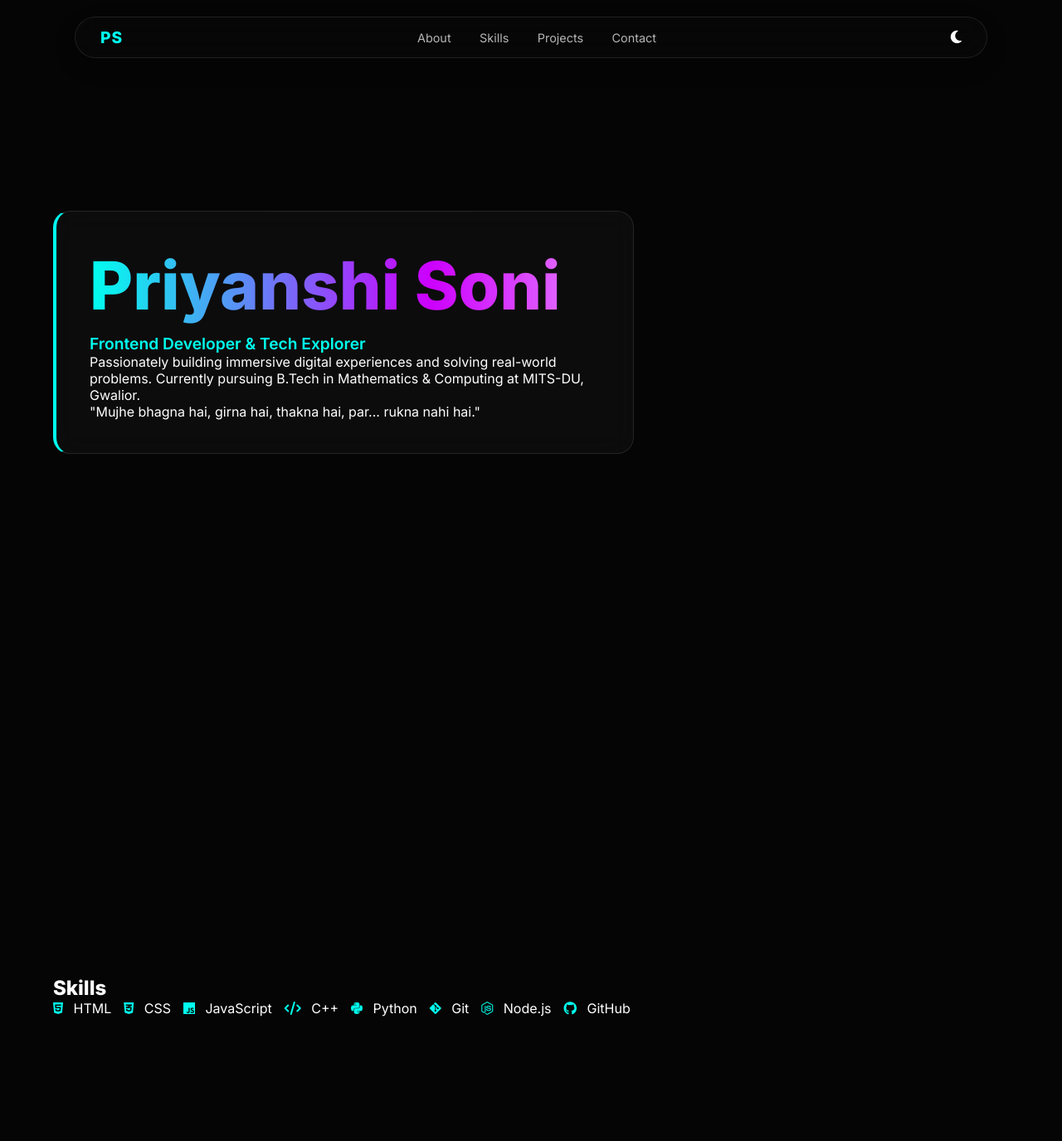
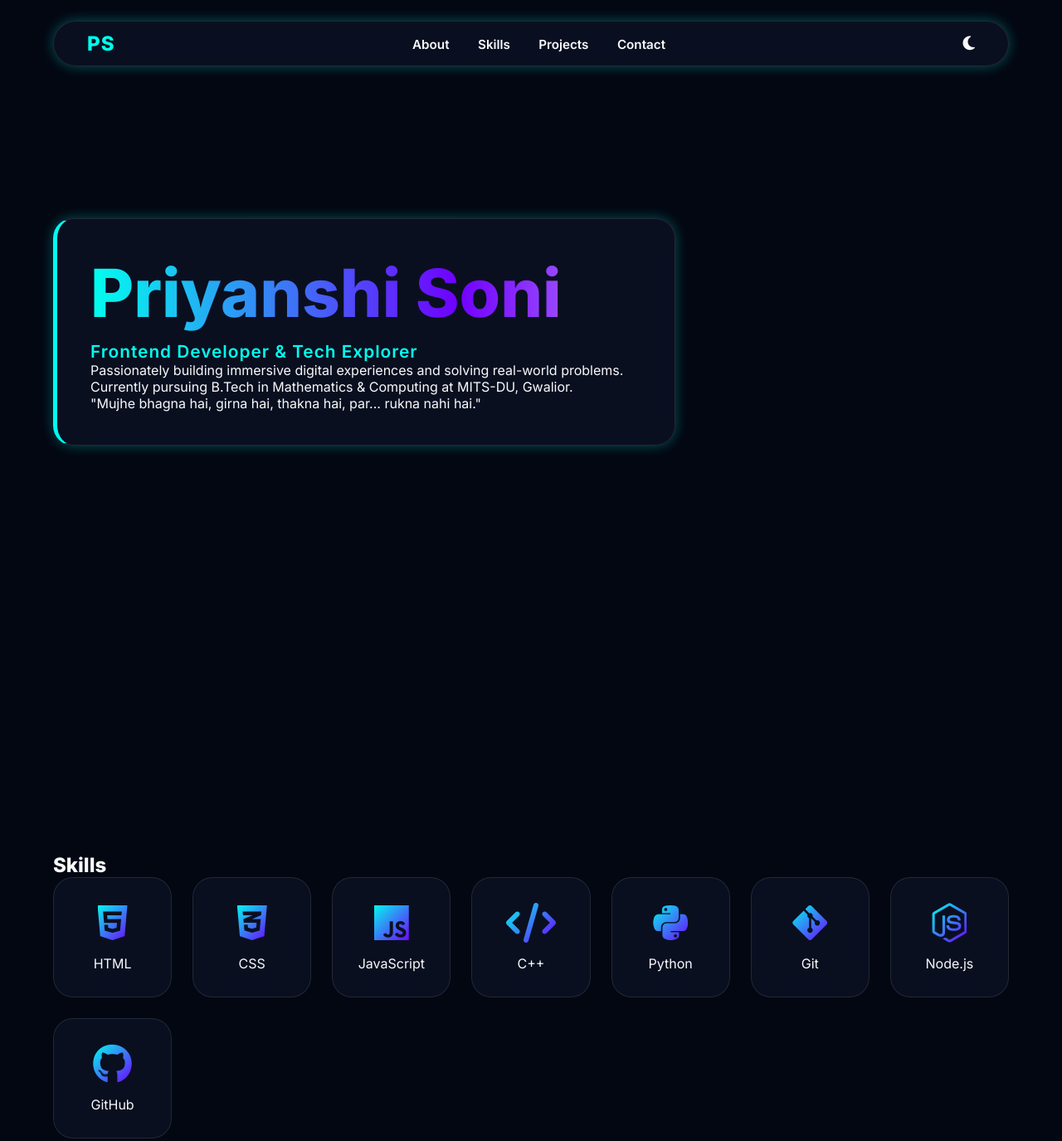
Before and after one commit to priyanshi020706/my-portfolio-2, a plain HTML site: page index.html in a window 1280 px wide. Shown: the top 1375 px of the page at 83% size. Drawn offline with nearby package versions, Linux system fonts and the light colour scheme.

Commit message:
better effects

```diff
--- a/index.html
+++ b/index.html
@@ -3,7 +3,7 @@
 <head>
   <meta charset="UTF-8">
   <meta name="viewport" content="width=device-width, initial-scale=1.0">
-  <title>Priyanshi Soni | Portfolio</title>
+  <title><h1 class="title">Priyanshi <span class="accent-text">Soni</span></h1></title>
   <link rel="stylesheet" href="https://fonts.googleapis.com/css2?family=Inter:wght@300;400;600;800&display=swap">
   <link rel="stylesheet" href="https://cdnjs.cloudflare.com/ajax/libs/font-awesome/6.5.0/css/all.min.css">
   <link rel="stylesheet" href="./style.css">
@@ -82,7 +82,7 @@
       <h2 class="section-heading">Let's Connect</h2>
       <div class="contact-grid">
         <a href="mailto:priyanshisoni2706@gmail.com" class="contact-btn">
-          <i class="fa-solid fa-envelope"></i> Gmail
+          <i class="fa-solid fa-envelope"></i> Email me
         </a>
         <a href="https://github.com/priyanshi020706" target="_blank" class="contact-btn">
           <i class="fa-brands fa-github"></i> GitHub
--- a/style.css
+++ b/style.css
@@ -3,25 +3,24 @@
 
 /* ===== THEME VARIABLES ===== */
 :root {
-  --bg-color: #050505;
-  --text-color: #ffffff;
-  --nav-bg: rgba(10, 10, 10, 0.4); /* Glassier */
-  --box-bg: rgba(255, 255, 255, 0.03);
-  --card-bg: rgba(255, 255, 255, 0.05);
-  --accent-cyan: #00ffee;
-  --accent-purple: #cc00ff;
+  --bg-color: #030712;
+  --text-color: #f8fafc;
+  --accent-primary: #00ffee; /* Neon Cyan */
+  --accent-secondary: #7000ff; /* Electric Purple */
+  --card-bg: rgba(15, 23, 42, 0.6);
   --border-color: rgba(255, 255, 255, 0.1);
-  --glass-blur: blur(15px);
+  --border-glow: 0 0 15px rgba(0, 255, 238, 0.3);
+  --glass-blur: blur(20px);
 }
 
 body.light-mode {
-  --bg-color: #f4f7f6;
-  --text-color: #1a1a2e;
-  --nav-bg: rgba(255, 255, 255, 0.6);
-  --box-bg: rgba(0, 0, 0, 0.02);
-  --card-bg: rgba(0, 0, 0, 0.03);
-  --accent-cyan: #0077ff;
-  --border-color: rgba(0, 0, 0, 0.08);
+  --bg-color: #f1f5f9;
+  --text-color: #0f172a;
+  --accent-primary: #2563eb; /* Royal Blue */
+  --accent-secondary: #7c3aed;
+  --card-bg: rgba(255, 255, 255, 0.8);
+  --border-color: rgba(0, 0, 0, 0.1);
+  --border-glow: 0 0 15px rgba(37, 99, 235, 0.2);
 }
 
 /* ===== RESET & BASE ===== */
@@ -39,67 +38,82 @@ body {
   transition: background 0.5s ease, color 0.5s ease;
 }
 
-html { scroll-behavior: smooth; }
+html {
+  scroll-behavior: smooth;
+  scroll-padding-top: 100px;
+}
 
-/* ===== NAVIGATION (Floating Pill Design) ===== */
+/* ===== NAVIGATION (Magnificent Floating Command Center) ===== */
 .navbar {
   position: fixed;
-  top: 20px;
+  top: 25px;
   left: 50%;
   transform: translateX(-50%);
   width: 90%;
-  max-width: 1100px;
-  padding: 12px 30px;
-  display: flex;
-  justify-content: space-between;
-  align-items: center;
-  background: var(--nav-bg);
+  max-width: 1200px;
+  padding: 12px 40px;
+  background: var(--card-bg);
   backdrop-filter: var(--glass-blur);
   -webkit-backdrop-filter: var(--glass-blur);
   border: 1px solid var(--border-color);
   border-radius: 100px;
+  display: flex;
+  justify-content: space-between;
+  align-items: center;
   z-index: 1000;
-  box-shadow: 0 10px 30px rgba(0,0,0,0.1);
+  box-shadow: var(--border-glow);
 }
 
 .logo {
-  font-size: 1.2rem;
+  font-size: 1.5rem;
   font-weight: 800;
-  color: var(--accent-cyan);
+  color: var(--accent-primary);
   letter-spacing: 1px;
 }
 
 .nav-links a {
+  position: relative;
+  text-decoration: none;
+  color: var(--text-color);
+  font-weight: 600;
   margin: 0 15px;
-  color: var(--text-color);
-  text-decoration: none;
-  font-size: 0.9rem;
-  font-weight: 500;
-  opacity: 0.7;
-  transition: 0.3s ease;
+  font-size: 0.95rem;
+  transition: 0.3s;
+}
+
+.nav-links a::after {
+  content: '';
+  position: absolute;
+  width: 0; height: 2px;
+  bottom: -5px; left: 0;
+  background: var(--accent-primary);
+  transition: 0.3s;
+  box-shadow: 0 0 10px var(--accent-primary);
 }
 
 .nav-links a:hover {
   opacity: 1;
-  color: var(--accent-cyan);
-  text-shadow: 0 0 10px var(--accent-cyan);
+  color: var(--accent-primary);
 }
 
-.nav-icons { display: flex; align-items: center; gap: 15px; }
+.nav-links a:hover::after {
+  width: 100%;
+}
 
-/* Theme Toggle Button Styling */
+.nav-icons { display: flex; align-items: center; gap: 20px; }
+
 .theme-btn {
   background: none;
   border: none;
   color: var(--text-color);
-  font-size: 1.1rem;
+  font-size: 1.2rem;
   cursor: pointer;
   transition: transform 0.4s ease;
 }
 
 .theme-btn:hover {
   transform: scale(1.2) rotate(20deg);
-  color: var(--accent-cyan);
+  color: var(--accent-primary);
 }
 
 /* ===== LAYOUT & SECTIONS ===== */
@@ -119,22 +133,22 @@ html { scroll-behavior: smooth; }
 
 .section.visible { opacity: 1; transform: translateY(0); }
 
-/* About Box Glassmorphism */
 .about-box {
-  background: var(--box-bg);
+  background: var(--card-bg);
   backdrop-filter: var(--glass-blur);
   border: 1px solid var(--border-color);
-  border-left: 4px solid var(--accent-cyan);
+  border-left: 5px solid var(--accent-primary);
   padding: 40px;
-  border-radius: 20px;
-  max-width: 700px;
+  border-radius: 24px;
+  max-width: 750px;
+  box-shadow: var(--border-glow);
 }
 
 /* Titles & Text */
 .title {
   font-size: clamp(2.5rem, 8vw, 5rem);
   font-weight: 800;
-  background: linear-gradient(90deg, var(--accent-cyan), var(--accent-purple), #fff, var(--accent-cyan));
+  background: linear-gradient(90deg, var(--accent-primary), var(--accent-secondary), #fff, var(--accent-primary));
   background-size: 200% auto;
   -webkit-background-clip: text;
   -webkit-text-fill-color: transparent;
@@ -146,51 +160,115 @@ html { scroll-behavior: smooth; }
 }
 
 .subtitle {
-  font-size: 1.2rem;
+  font-size: 1.3rem;
   font-weight: 600;
-  color: var(--accent-cyan);
+  color: var(--accent-primary);
   margin-top: 10px;
+  letter-spacing: 1px;
 }
 
-/* ===== MAGICAL CARDS ===== */
+/* ===== MAGICAL BENTO SKILLS ===== */
+.skills-grid {
+  display: grid;
+  grid-template-columns: repeat(auto-fit, minmax(140px, 1fr));
+  gap: 25px;
+  width: 100%;
+}
+
+.skill-badge {
+  background: var(--card-bg);
+  border: 1px solid var(--border-color);
+  border-radius: 24px;
+  padding: 30px 20px;
+  display: flex;
+  flex-direction: column;
+  align-items: center;
+  gap: 15px;
+  transition: all 0.5s cubic-bezier(0.175, 0.885, 0.32, 1.275);
+  backdrop-filter: var(--glass-blur);
+}
+
+.skill-badge i {
+  font-size: 3rem;
+  background: linear-gradient(135deg, var(--accent-primary), var(--accent-secondary));
+  -webkit-background-clip: text;
+  -webkit-text-fill-color: transparent;
+}
+
+.skill-badge:hover {
+  transform: scale(1.1) translateY(-10px);
+  background: rgba(255, 255, 255, 0.05);
+  border-color: var(--accent-primary);
+  box-shadow: 0 20px 40px rgba(0, 0, 0, 0.4), var(--border-glow);
+}
+
+/* ===== HOLOGRAM PROJECT CARDS ===== */
 .projects-grid {
   display: grid;
   grid-template-columns: repeat(auto-fit, minmax(300px, 1fr));
-  gap: 30px;
+  gap: 35px;
   width: 100%;
 }
 
 .card {
+  position: relative;
+  overflow: hidden;
   background: var(--card-bg);
+  border-radius: 30px;
+  padding: 40px;
+  border: 1px solid var(--border-color);
+  transition: 0.5s cubic-bezier(0.23, 1, 0.32, 1);
   backdrop-filter: var(--glass-blur);
-  border: 1px solid var(--border-color);
-  border-radius: 24px;
-  padding: 30px;
-  transition: all 0.4s cubic-bezier(0.175, 0.885, 0.32, 1.275);
 }
 
-.card:hover {
-  transform: translateY(-12px) scale(1.02);
-  border-color: var(--accent-cyan);
-  box-shadow: 0 20px 40px rgba(0,0,0,0.2);
+.card::before {
+  content: '';
+  position: absolute;
+  top: -50%; left: -50%;
+  width: 200%; height: 200%;
+  background: radial-gradient(circle, rgba(255,255,255,0.1) 0%, transparent 70%);
+  opacity: 0;
+  transition: 0.5s;
 }
 
-/* Skills Badges */
-.skills { display: flex; flex-wrap: wrap; gap: 15px; }
+.card:hover::before { opacity: 1; }
 
-.skills span {
-  padding: 12px 25px;
-  background: var(--card-bg);
-  border: 1px solid var(--border-color);
-  border-radius: 50px;
-  font-weight: 500;
-  transition: 0.3s;
+.card:hover {
+  transform: translateY(-15px);
+  box-shadow: 0 30px 60px rgba(0,0,0,0.5), var(--border-glow);
+  border-color: var(--accent-primary);
 }
 
-.skills span:hover {
-  background: var(--accent-cyan);
-  color: #000;
-  border-color: var(--accent-cyan);
+/* ===== NEON CONTACT BUTTONS ===== */
+.contact-grid {
+  display: flex;
+  gap: 25px;
+  justify-content: center;
+  flex-wrap: wrap;
+  margin-top: 40px;
+}
+
+.contact-btn {
+  padding: 15px 35px;
+  border-radius: 12px;
+  text-decoration: none;
+  font-weight: 700;
+  color: var(--accent-primary);
+  border: 2px solid var(--accent-primary);
+  background: transparent;
+  display: flex;
+  align-items: center;
+  gap: 12px;
+  transition: 0.4s;
+  text-transform: uppercase;
+  letter-spacing: 1px;
+  backdrop-filter: var(--glass-blur);
+}
+
+.contact-btn:hover {
+  background: var(--accent-primary);
+  color: #000 !important;
+  box-shadow: 0 0 40px var(--accent-primary);
   transform: translateY(-5px);
 }
 
@@ -199,44 +277,11 @@ canvas {
   position: fixed;
   top: 0; left: 0; z-index: -1;
 }
-/* Skills Icons Styling */
-.skills-grid {
-  display: flex;
-  flex-wrap: wrap;
-  gap: 15px;
-  justify-content: flex-start;
+
+/* Responsive Adjustments */
+@media (max-width: 768px) {
+  .navbar { width: 95%; padding: 10px 20px; }
+  .nav-links { display: none; } /* Consider adding a burger menu for mobile */
+  .title { font-size: 3rem; }
+  .section { padding: 60px 0; }
 }
-
-.skill-badge i {
-  margin-right: 8px;
-  color: var(--accent-cyan);
-}
-
-/* Named Contact Buttons */
-.contact-grid {
-  display: flex;
-  gap: 20px;
-  flex-wrap: wrap;
-}
-
-.contact-btn {
-  text-decoration: none;
-  padding: 15px 30px;
-  background: var(--card-bg);
-  color: var(--text-color);
-  border: 1px solid var(--border-color);
-  border-radius: 12px;
-  font-weight: 600;
-  display: flex;
-  align-items: center;
-  gap: 10px;
-  transition: all 0.3s ease;
-  backdrop-filter: var(--glass-blur);
-}
-
-.contact-btn:hover {
-  background: var(--accent-cyan);
-  color: #000;
-  transform: translateY(-5px);
-  box-shadow: 0 10px 20px rgba(0, 255, 238, 0.3);
-}
```
